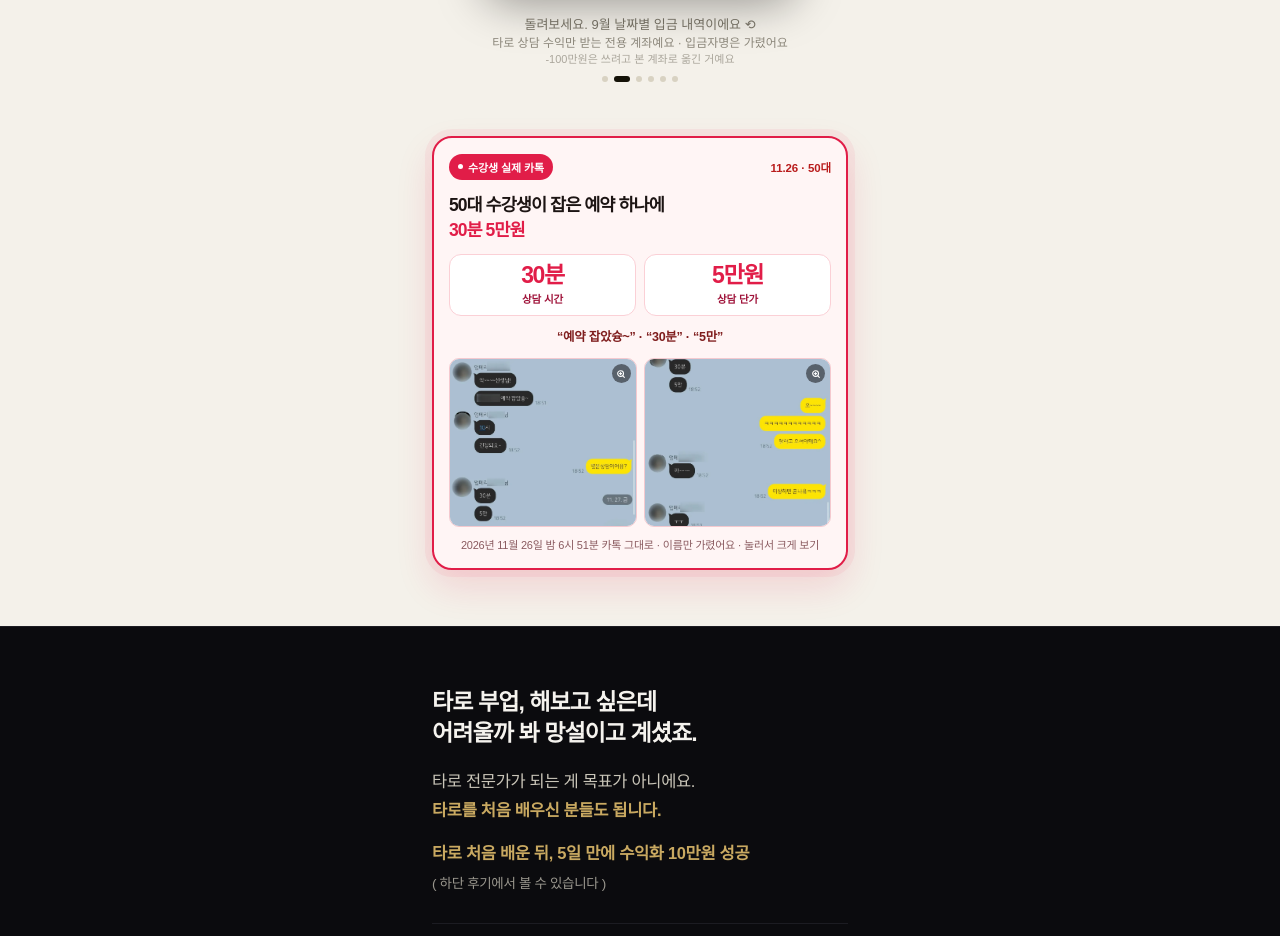
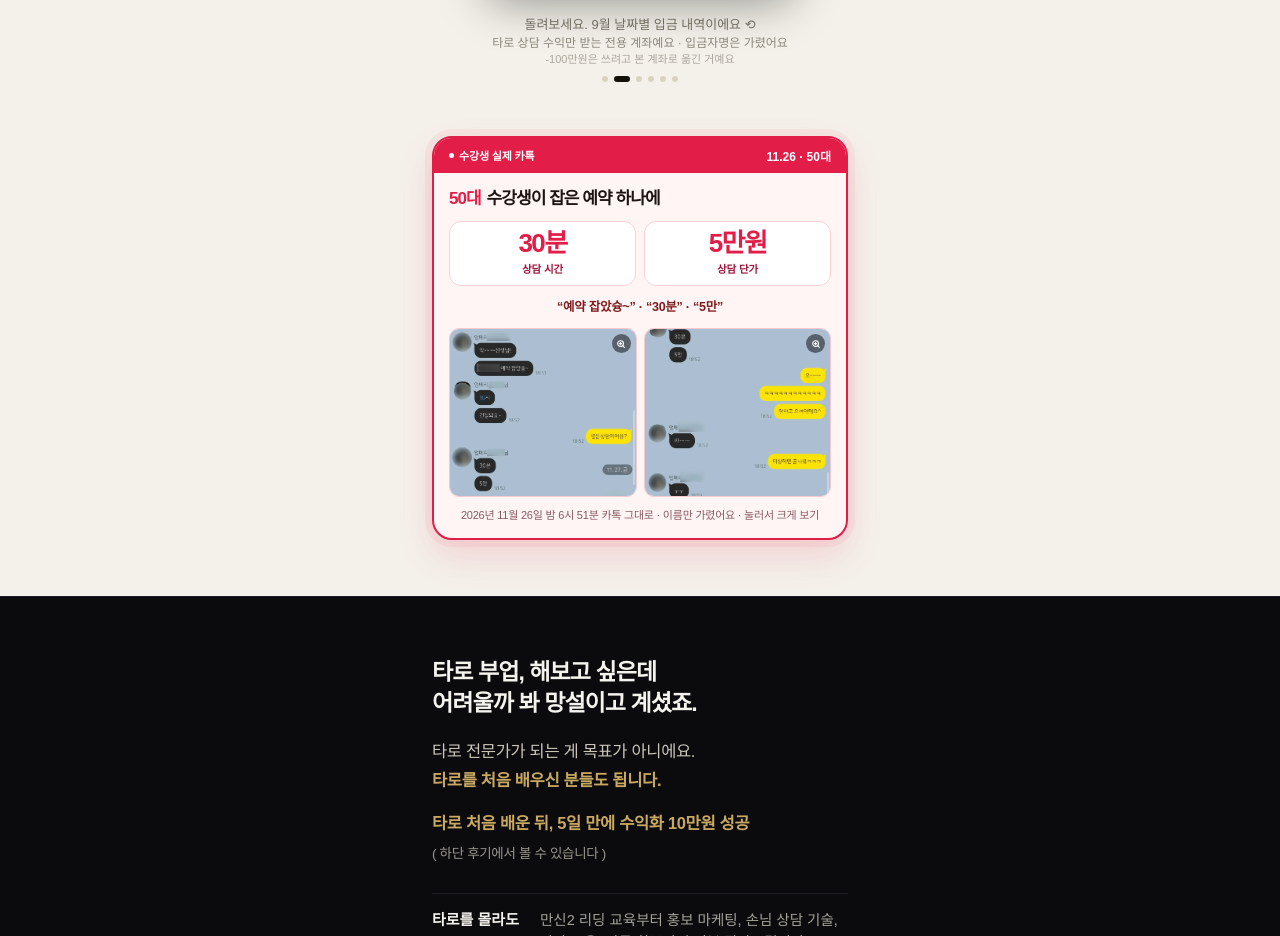
Before and after one commit to tjdals021577-netizen/queen, a plain HTML site: page index.html in a window 1280 px wide. Shown: the part 1620-2556 px from the top of the page. Drawn offline with Linux system fonts and the light colour scheme; a web font is replaced by a local one.

Commit message:
50대 후기 박스: 상단 빨간 배지 바 + 숫자 크기 조정(중복 문구 제거)

```diff
--- a/index.html
+++ b/index.html
@@ -723,18 +723,19 @@ body{padding-top:38px}
 <style>
 /* ── 50대 수강생 실제 카톡 후기 (빨간 강조 박스 · 2026.11.26) ── */
 .r50{background:#f4f1ea;padding:0 0 56px;margin-top:-30px;position:relative;z-index:20}
-.r50box{border:2.5px solid #e11d48;border-radius:20px;background:#fff5f5;
- box-shadow:0 16px 36px rgba(225,29,72,.15),0 0 0 7px rgba(225,29,72,.055);padding:16px 15px 14px}
-.r50top{display:flex;align-items:center;justify-content:space-between;gap:8px}
-.r50bg{display:inline-flex;align-items:center;gap:5px;background:#e11d48;color:#fff;
- font-size:11px;font-weight:800;letter-spacing:-.01em;padding:5px 9px;border-radius:999px;white-space:nowrap}
-.r50bg:before{content:"";width:5px;height:5px;border-radius:50%;background:#fff}
-.r50dt{font-size:11.5px;font-weight:800;color:#b91c1c;letter-spacing:-.01em;white-space:nowrap}
-.r50h{margin-top:13px;font-size:17.5px;font-weight:800;line-height:1.44;letter-spacing:-.055em;color:#1c1413}
-.r50h b{font-weight:900;color:#e11d48}
-.r50n{display:flex;gap:8px;margin-top:11px}
+.r50box{border:2.5px solid #e11d48;border-radius:20px;background:#fff5f5;overflow:hidden;
+ box-shadow:0 16px 36px rgba(225,29,72,.15),0 0 0 7px rgba(225,29,72,.055)}
+.r50bar{display:flex;align-items:center;justify-content:space-between;gap:8px;
+ background:#e11d48;color:#fff;padding:9px 15px;letter-spacing:-.01em}
+.r50bar span{display:inline-flex;align-items:center;gap:5px;font-size:11px;font-weight:800;white-space:nowrap}
+.r50bar span:before{content:"";width:5px;height:5px;border-radius:50%;background:#fff;flex:0 0 auto}
+.r50bar b{font-size:12px;font-weight:900;letter-spacing:0;white-space:nowrap}
+.r50in{padding:14px 15px 14px}
+.r50h{font-size:17px;font-weight:800;line-height:1.44;letter-spacing:-.055em;color:#1c1413}
+.r50h em{font-style:normal;font-weight:900;color:#e11d48;margin-right:2px}
+.r50n{display:flex;gap:8px;margin-top:10px}
 .r50n div{flex:1;background:#fff;border:1.5px solid #fbd0d6;border-radius:12px;padding:8px 6px 9px;text-align:center}
-.r50n b{display:block;font-size:23px;font-weight:900;color:#e11d48;letter-spacing:-.06em;line-height:1.05}
+.r50n b{display:block;font-size:26px;font-weight:900;color:#e11d48;letter-spacing:-.06em;line-height:1.05}
 .r50n span{display:block;margin-top:4px;font-size:10.5px;font-weight:700;color:#9f1239;letter-spacing:-.01em}
 .r50q{margin-top:11px;font-size:12.5px;font-weight:700;color:#7f1d1d;letter-spacing:-.02em;line-height:1.6;text-align:center}
 .r50q b{font-weight:900;color:#e11d48}
@@ -750,11 +751,12 @@ body{padding-top:38px}
 <section class="r50" id="proof50">
  <div class="w">
   <div class="r50box">
-   <div class="r50top">
-    <span class="r50bg">수강생 실제 카톡</span>
-    <span class="r50dt">11.26 · 50대</span>
+   <div class="r50bar">
+    <span>수강생 실제 카톡</span>
+    <b>11.26 · 50대</b>
    </div>
-   <p class="r50h">50대 수강생이 잡은 예약 하나에<br><b>30분 5만원</b></p>
+   <div class="r50in">
+   <p class="r50h"><em>50대</em> 수강생이 잡은 예약 하나에</p>
    <div class="r50n">
     <div><b>30분</b><span>상담 시간</span></div>
     <div><b>5만원</b><span>상담 단가</span></div>
@@ -765,6 +767,7 @@ body{padding-top:38px}
     <figure tabindex="0" role="button" aria-label="수강생 카톡 캡처 크게 보기 2"><img src="assets/img_92.webp" loading="lazy" decoding="async" alt="수강생 카톡 이어지는 부분 — 30분 5만원 예약에 기뻐하는 대화"><i class="zm"><svg viewBox="0 0 24 24" fill="none" stroke="#fff" stroke-width="2.6" stroke-linecap="round" stroke-linejoin="round"><circle cx="11" cy="11" r="7"/><path d="M20 20l-3.5-3.5M11 8.5v5M8.5 11h5"/></svg></i></figure>
    </div>
    <p class="r50c">2026년 11월 26일 밤 6시 51분 카톡 그대로 &middot; 이름만 가렸어요 &middot; 눌러서 크게 보기</p>
+   </div>
   </div>
  </div>
 </section>
```
